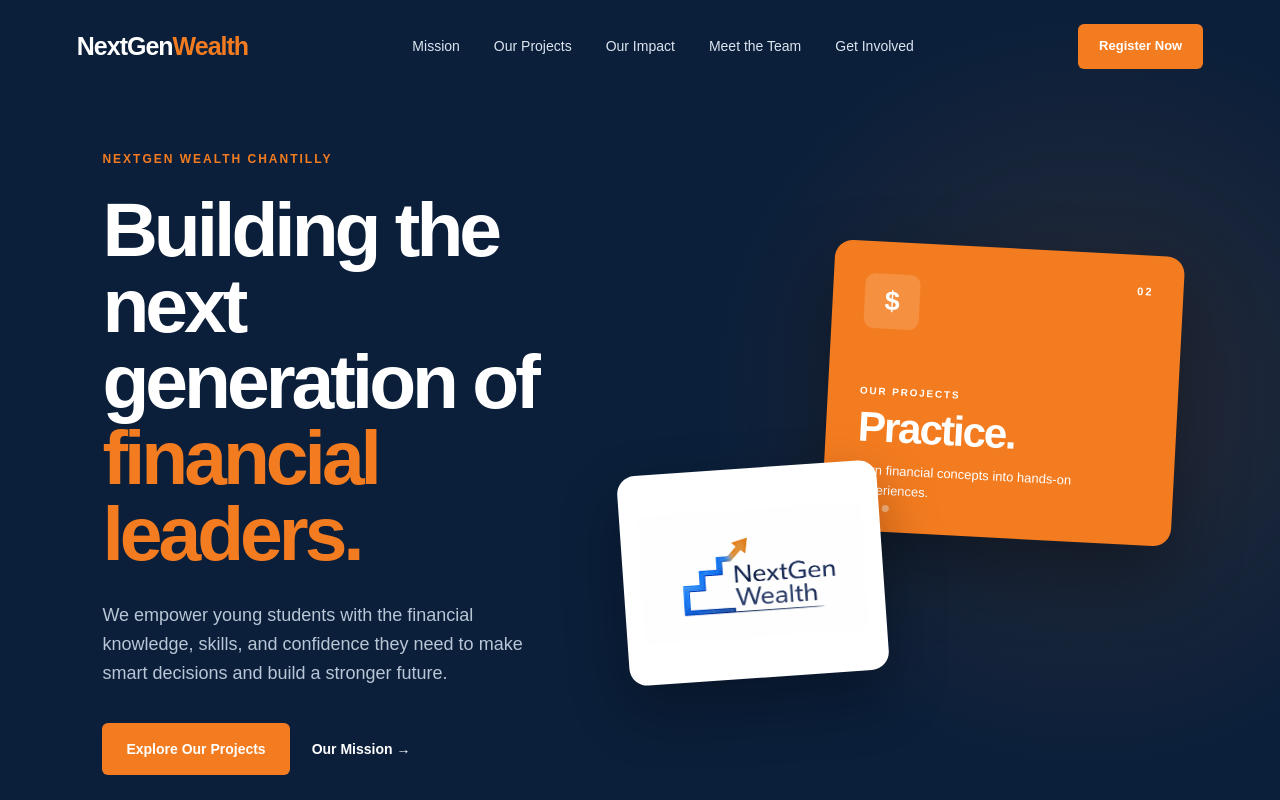
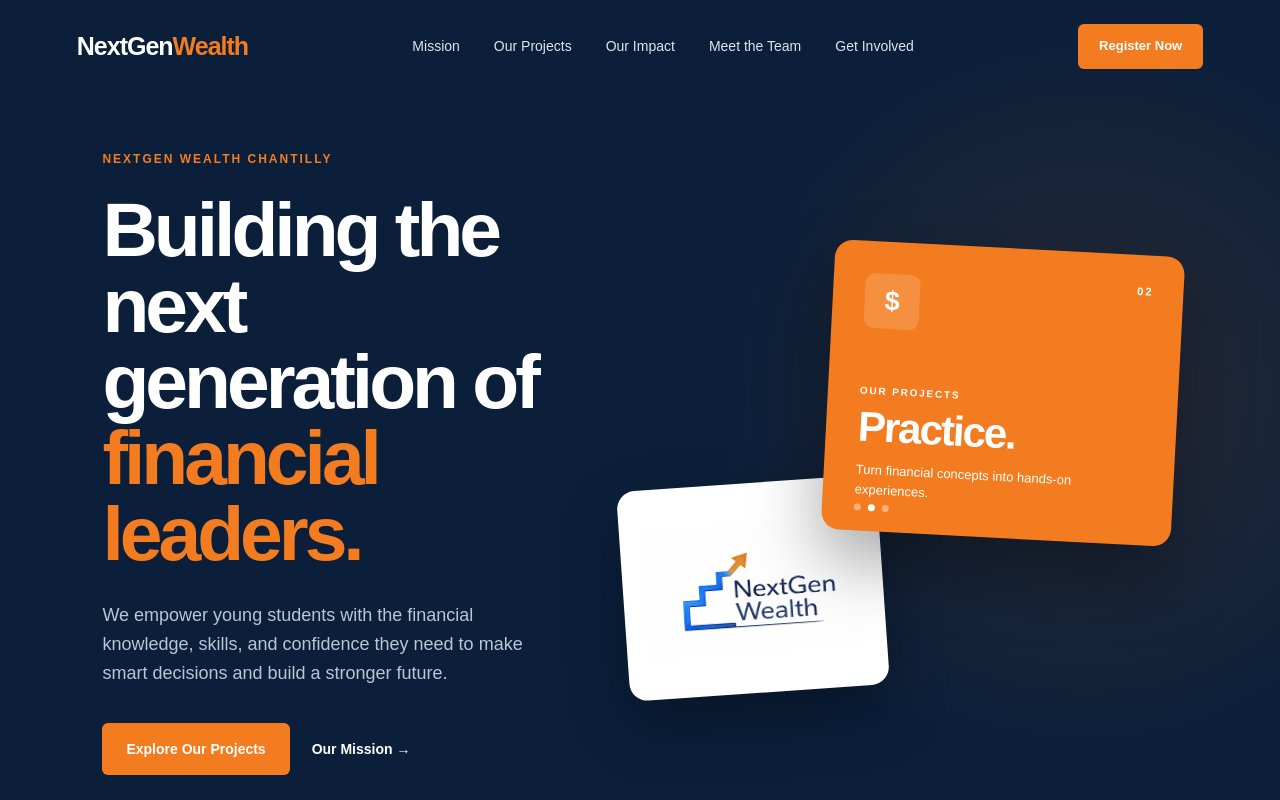
Before and after one commit to e1234j/nextgenwealth.github.io, a plain HTML site: page index.html in a window 1280 px wide. Shown: the top 800 px of the page. Drawn offline with Linux system fonts and the light colour scheme.

Commit message:
Update style.css

```diff
--- a/css/style.css
+++ b/css/style.css
@@ -3186,3 +3186,22 @@
 .hero-logo {
     transform: translateY(30px) !important;
 }
+
+/* =========================================
+   HOMEPAGE LOGO / ORANGE CARD FIX
+========================================= */
+
+/* Put the orange rectangle in front */
+.hero-visual .slideshow {
+    z-index: 10 !important;
+}
+
+/* Keep the logo behind it */
+.hero-visual .hero-logo-card {
+    z-index: 2 !important;
+}
+
+/* Move the logo slightly lower */
+.hero-visual .hero-logo-card {
+    bottom: 5px !important;
+}
```
